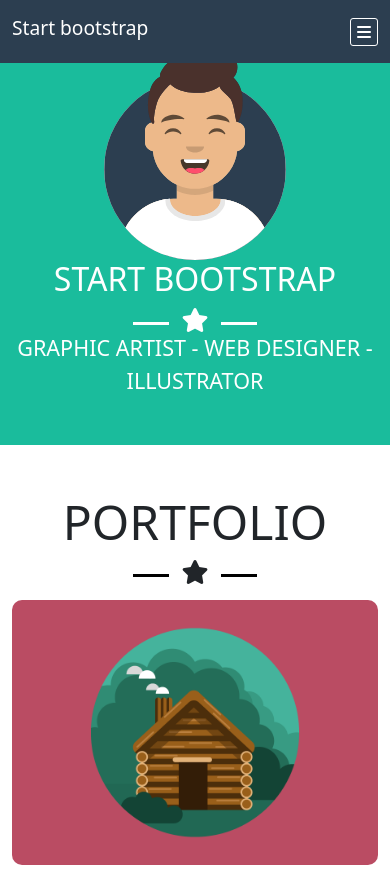
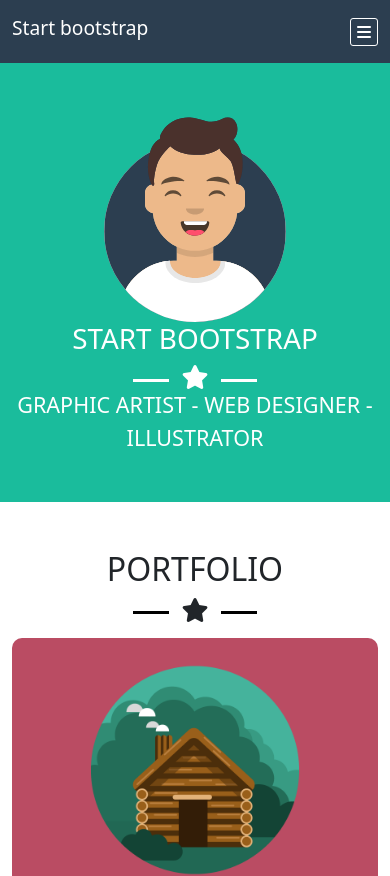
Before and after one commit to furvietto/html-css-bootstrap-freelancer, a plain HTML site: page index.html in a window 390 px wide. Shown: the top 876 px of the page. Drawn offline with nearby package versions, Linux system fonts and the light colour scheme.

Commit message:
fixing media text

```diff
--- a/css/style.css
+++ b/css/style.css
@@ -201,7 +201,15 @@ header .bar,
       font-size: 1.2em;
     }
 
-    header h1{
+    header {
+        padding-top:62px ;
+    }
+
+    h1{
+        font-size: 2em;
+    }
+
+    .font-s {
         font-size: 2em;
     }
 
```
